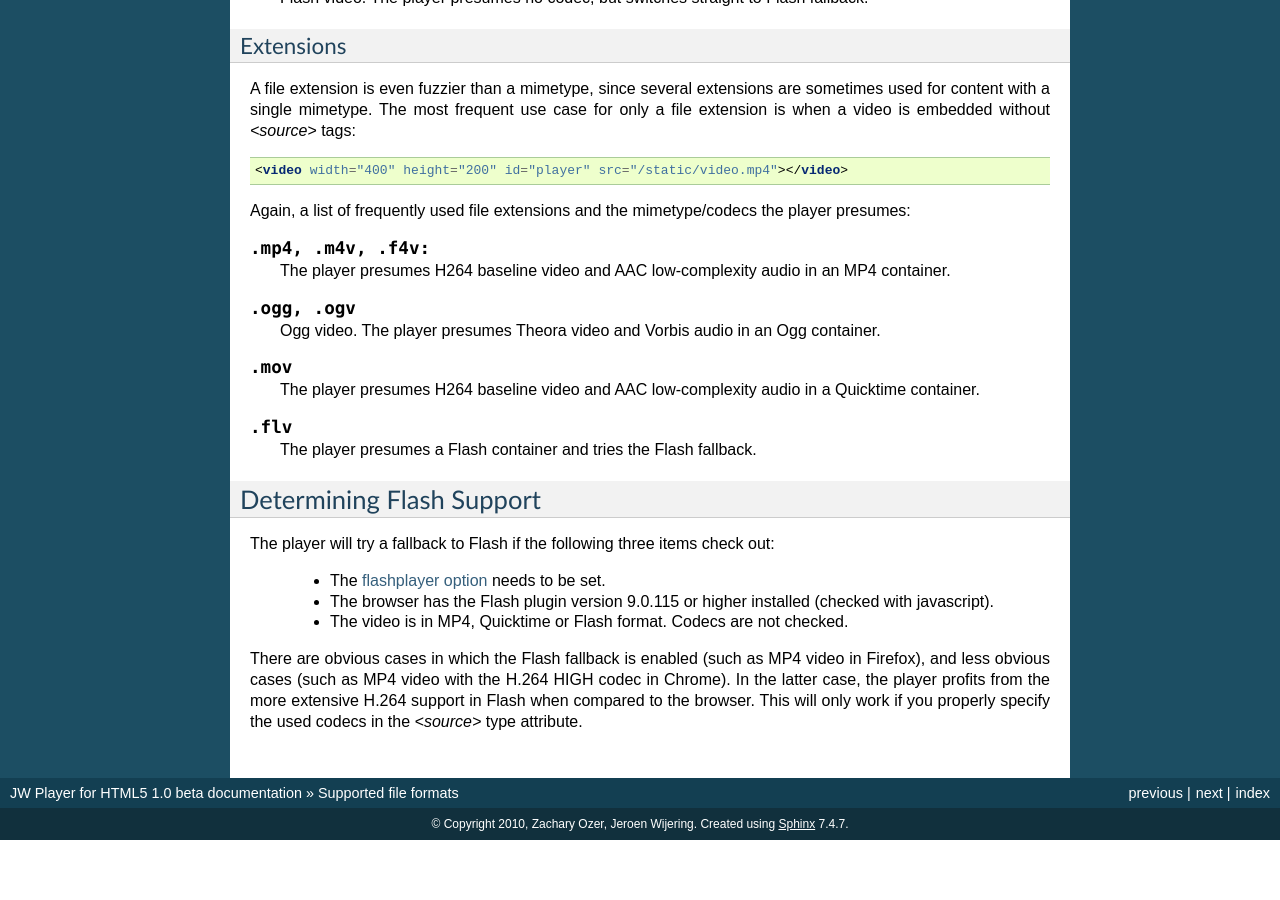
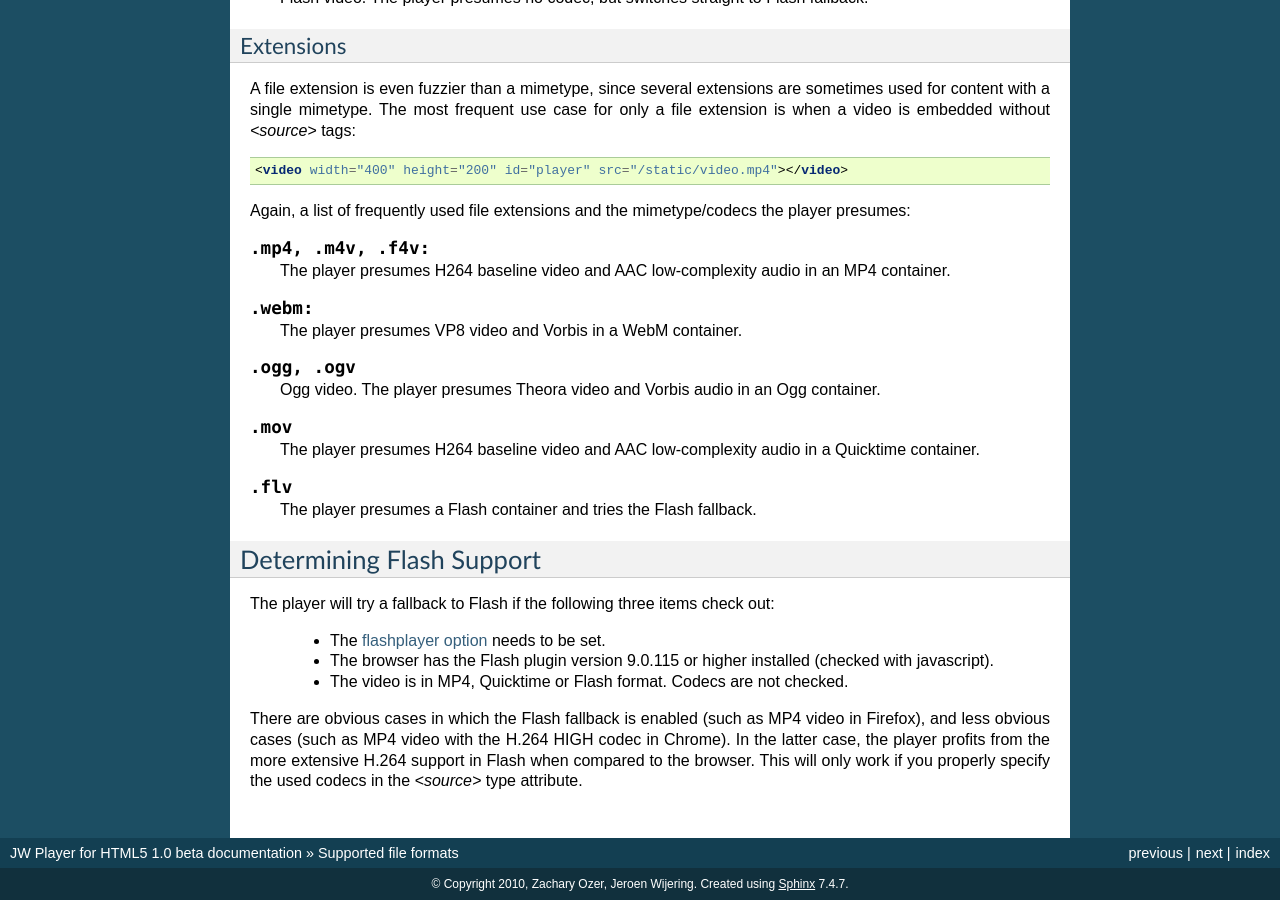
Before and after one commit to ldgabbay/jwplayer, a Sphinx documentation site: the page built from html5/doc/formats.rst, in a window 1280 px wide and 900 px high, scrolled down 1976 px. Built offline with Sphinx 7.4.7, drawn with Linux system fonts in a browser that asks for light colours; before the commit the page ends 2816 px from its top, so only the background shows below that.

Commit message:
added one more reference to .webm in formats doc
git-svn-id: http://developer.longtailvideo.com/svn/trunk@1076 6bf506d4-4edb-4b42-8bf1-84b36a5c7d31

```diff
--- a/html5/doc/formats.rst
+++ b/html5/doc/formats.rst
@@ -145,6 +145,10 @@ Again, a list of frequently used file extensions and the mimetype/codecs the pla
 
    The player presumes H264 baseline video and AAC low-complexity audio in an MP4 container.
 
+.. describe:: .webm:
+
+   The player presumes VP8 video and Vorbis in a WebM container.
+
 .. describe:: .ogg, .ogv
 
    Ogg video. The player presumes Theora video and Vorbis audio in an Ogg container.
```
